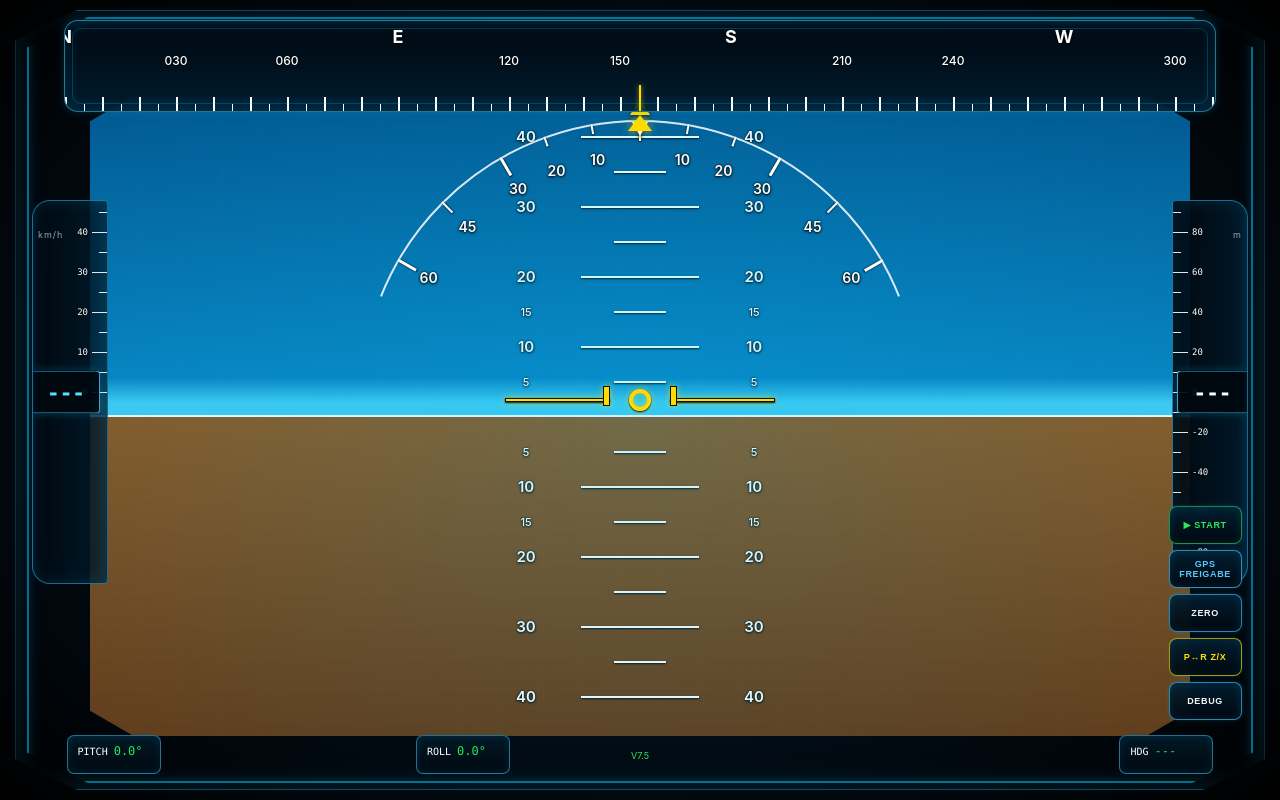
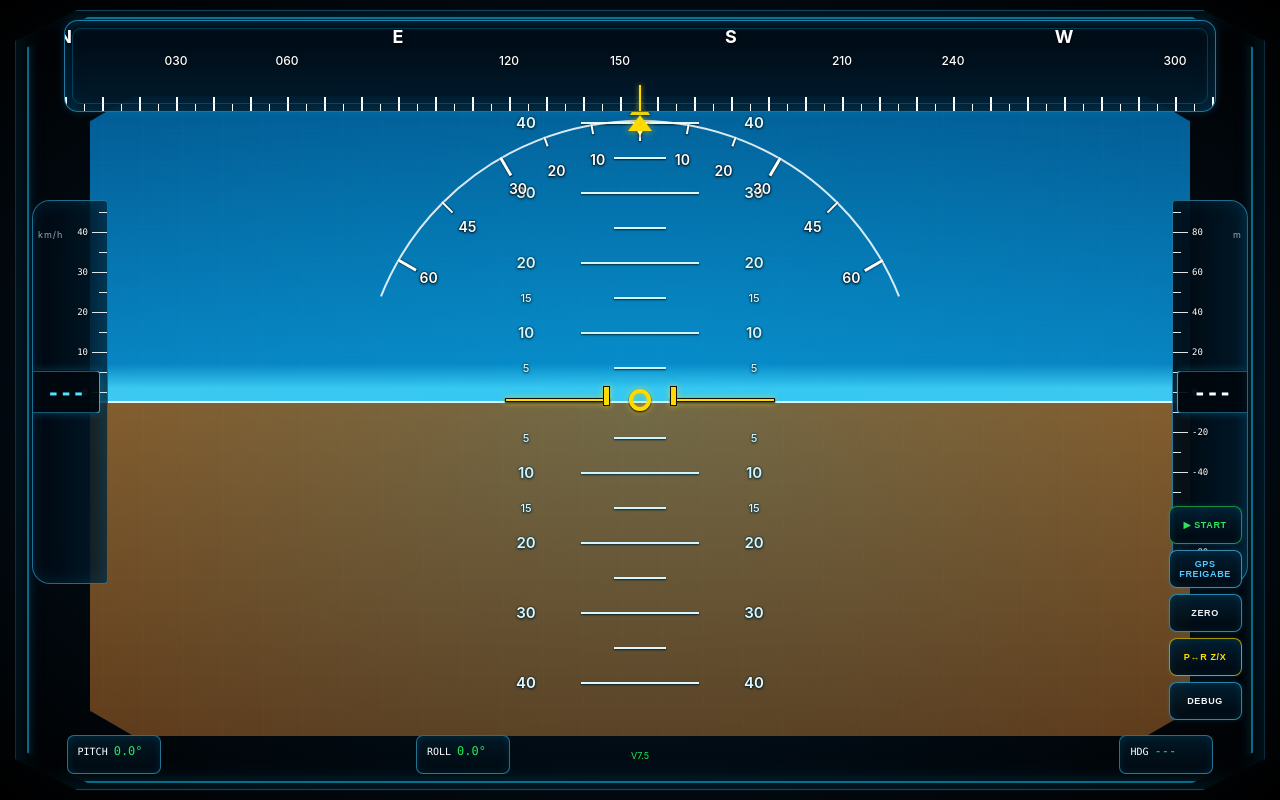
Before and after one commit to Visitor-One/iphone-pfd, a plain HTML site: page index.html in a window 1280 px wide. Drawn offline with Linux system fonts and the light colour scheme.

Commit message:
Add files via upload

```diff
--- a/index.html
+++ b/index.html
@@ -5,7 +5,7 @@
 <meta name="viewport" content="width=device-width,initial-scale=1,maximum-scale=1,user-scalable=no,viewport-fit=cover">
 <meta name="apple-mobile-web-app-capable" content="yes">
 <meta name="theme-color" content="#000000">
-<title>PFD V7.5 Futuristic</title>
+<title>PFD V7.6 Futuristic</title>
 <style>
 *{box-sizing:border-box;-webkit-user-select:none;user-select:none}
 html,body{margin:0;width:100%;height:100%;overflow:hidden;background:#000;font-family:-apple-system,BlinkMacSystemFont,"SF Pro Display",Arial,sans-serif}
@@ -124,7 +124,7 @@ border-color:rgba(61,181,229,.6);border-radius:7px;box-shadow:inset 0 0 8px rgba
 <div id="status">V7.5</div><div id="debug"></div>
 </div>
 <script>
-const RAD_TO_DEG=180/Math.PI,PX_PER_DEG=7,GRAVITY_FILTER=.08,DISPLAY_FILTER=.14,HEADING_FILTER=.10,DEADBAND=.20,MAX_PITCH=60,MAX_ROLL=60;
+const RAD_TO_DEG=180/Math.PI,PX_PER_DEG=7,HORIZON_ZERO_OFFSET_PX=-14,GRAVITY_FILTER=.08,DISPLAY_FILTER=.14,HEADING_FILTER=.10,DEADBAND=.20,MAX_PITCH=60,MAX_ROLL=60;
 const SPEED_PX_PER_KMH=4,ALT_PX_PER_METER=2,GPS_DISPLAY_FILTER=.16,MAX_GPS_ALTITUDE_ACCURACY=30,DEM_UPDATE_DISTANCE=100;
 const $=id=>document.getElementById(id);
 const horizon=$("horizon"),ladder=$("pitchLadder"),pitchValue=$("pitchValue"),rollValue=$("rollValue"),headingDataValue=$("headingDataValue"),headingBox=$("headingBox"),headingTape=$("headingTape"),statusBox=$("status"),debugBox=$("debug"),swapButton=$("swapButton"),movingBank=$("movingBank"),speedTape=$("speedTape"),altitudeTape=$("altitudeTape"),speedCurrent=$("speedCurrent"),altitudeCurrent=$("altitudeCurrent");
@@ -248,12 +248,12 @@ for(let a=-500;a<=5000;a+=10){const t=document.createElement("div");t.className=
 function updateDebug(){
  if(!debugVisible)return;
  const standalone=window.matchMedia&&window.matchMedia("(display-mode: standalone)").matches;
- debugBox.innerHTML="PFD V7.5<br><br><b>CONTEXT</b><br>SECURE: "+(window.isSecureContext?"YES":"NO")+"<br>STANDALONE: "+(standalone?"YES":"NO")+"<br>GEO API: "+(("geolocation"in navigator)?"YES":"NO")+"<br>PERMISSION: "+gpsPermission+"<br><br><b>COMPASS</b><br>SOURCE: "+headingSource+"<br>WEBKIT HDG: "+fmt(compassRaw,1)+"°<br>WEBKIT ACC: "+fmt(compassAccuracy,1)+"°<br>ALPHA (IGNORED): "+fmt(alphaDebug,1)+"°<br>DISPLAY HDG: "+fmt(displayHeading,1)+"°<br><br><b>GPS</b><br>STATE: "+gpsState+"<br>ERROR: "+gpsError+"<br>LAT: "+fmt(gpsLatitude,6)+"<br>LON: "+fmt(gpsLongitude,6)+"<br>GPS ACC: ±"+fmt(gpsHorizontalAccuracy,1)+" m<br>SPEED: "+fmt(gpsSpeed,1)+" km/h<br>GPS ALT: "+fmt(gpsAltitude,1)+" m<br>ALT ACC: ±"+fmt(gpsAltitudeAccuracy,1)+" m<br>DEM: "+fmt(demAltitude,1)+" m<br>ALT SOURCE: "+altitudeSource+"<br><br>MODE: "+(swapPitchRoll?"P=Z / R=X":"P=X / R=Z")+"<br>RAW P: "+rawPitch.toFixed(2)+"°<br>RAW R: "+rawRoll.toFixed(2)+"°"
+ debugBox.innerHTML="PFD V7.6<br><br><b>CONTEXT</b><br>SECURE: "+(window.isSecureContext?"YES":"NO")+"<br>STANDALONE: "+(standalone?"YES":"NO")+"<br>GEO API: "+(("geolocation"in navigator)?"YES":"NO")+"<br>PERMISSION: "+gpsPermission+"<br><br><b>COMPASS</b><br>SOURCE: "+headingSource+"<br>WEBKIT HDG: "+fmt(compassRaw,1)+"°<br>WEBKIT ACC: "+fmt(compassAccuracy,1)+"°<br>ALPHA (IGNORED): "+fmt(alphaDebug,1)+"°<br>DISPLAY HDG: "+fmt(displayHeading,1)+"°<br><br><b>GPS</b><br>STATE: "+gpsState+"<br>ERROR: "+gpsError+"<br>LAT: "+fmt(gpsLatitude,6)+"<br>LON: "+fmt(gpsLongitude,6)+"<br>GPS ACC: ±"+fmt(gpsHorizontalAccuracy,1)+" m<br>SPEED: "+fmt(gpsSpeed,1)+" km/h<br>GPS ALT: "+fmt(gpsAltitude,1)+" m<br>ALT ACC: ±"+fmt(gpsAltitudeAccuracy,1)+" m<br>DEM: "+fmt(demAltitude,1)+" m<br>ALT SOURCE: "+altitudeSource+"<br><br>MODE: "+(swapPitchRoll?"P=Z / R=X":"P=X / R=Z")+"<br>RAW P: "+rawPitch.toFixed(2)+"°<br>RAW R: "+rawRoll.toFixed(2)+"°"
 }
 
 function render(){
  displayPitch=smooth(displayPitch,targetPitch,DISPLAY_FILTER);displayRoll=smooth(displayRoll,targetRoll,DISPLAY_FILTER);
- horizon.style.transform="translateY("+(displayPitch*PX_PER_DEG)+"px) rotate("+(-displayRoll)+"deg)";
+ horizon.style.transform="translateY("+(displayPitch*PX_PER_DEG+HORIZON_ZERO_OFFSET_PX)+"px) rotate("+(-displayRoll)+"deg)";
  movingBank.style.transform="translate(-50%,-50%) rotate("+(-displayRoll)+"deg)";
  pitchValue.textContent=displayPitch.toFixed(1)+"°";rollValue.textContent=displayRoll.toFixed(1)+"°";
  if(haveHeading){displayHeading=smoothAngle(displayHeading,rawHeading,HEADING_FILTER);let h=Math.round(displayHeading)%360;if(h===0)h=360;headingDataValue.textContent=String(h).padStart(3,"0")+"°";headingTape.style.transform="translateX("+(headingBox.clientWidth/2-displayHeading*HEADING_PX_PER_DEG)+"px)"}
```
